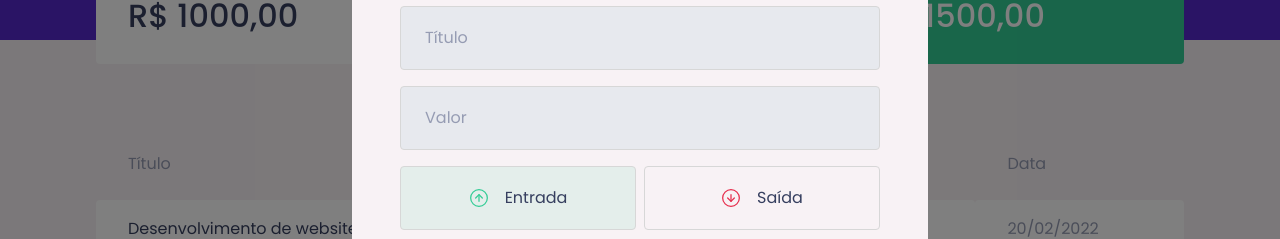
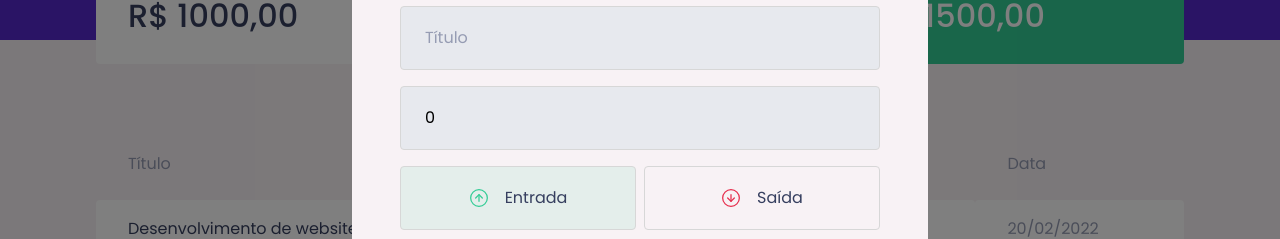
Before and after one commit to neanderdev/dtmoney, a React (Create React App) app: page / in a window 1280 px wide. Both pictures are taken after a click on the button "Nova transação". Shown: the part 232-471 px from the top of the page. Built offline with nearby package versions, Linux system fonts and the light colour scheme; no server answers; what miragejs would draw is missing.

Commit message:
Saving form data in states

```diff
--- a/src/components/NewTransactionModal/index.tsx
+++ b/src/components/NewTransactionModal/index.tsx
@@ -1,4 +1,4 @@
-import { useState } from 'react';
+import { FormEvent, useState } from 'react';
 import Modal from 'react-modal';
 import incomeImg from '../../assets/income.svg';
 import outcomeImg from '../../assets/outcome.svg';
@@ -15,7 +15,21 @@
   isOpen,
   onRequestClose,
 }: NewTransactionModalProps) {
+  const [title, setTitle] = useState('');
+  const [value, setValue] = useState(0);
+  const [category, setCategory] = useState('');
   const [type, setType] = useState('deposit');
+
+  function handleCreateNewTransaction(event: FormEvent) {
+    event.preventDefault();
+
+    console.log({
+      title,
+      value,
+      category,
+      type
+    });
+  }
 
   return (
     <Modal
@@ -32,12 +46,21 @@
         <img src={closeImg} alt="Fechar modal" />
       </button>
 
-      <Container>
+      <Container onSubmit={handleCreateNewTransaction}>
         <h2>Cadastrar transação</h2>
 
-        <input placeholder="Título" />
+        <input
+          placeholder="Título"
+          value={title}
+          onChange={event => setTitle(event.target.value)}
+        />
 
-        <input type="number" placeholder="Valor" />
+        <input
+          type="number"
+          placeholder="Valor"
+          value={value}
+          onChange={event => setValue(Number(event.target.value))}
+        />
 
         <TransactionTypeContainer>
           <RadioBox
@@ -65,7 +88,11 @@
           </RadioBox>
         </TransactionTypeContainer>
 
-        <input placeholder="Categoria" />
+        <input
+          placeholder="Categoria"
+          value={category}
+          onChange={event => setCategory(event.target.value)}
+        />
 
         <button type="submit">Cadastrar</button>
       </Container>
```
